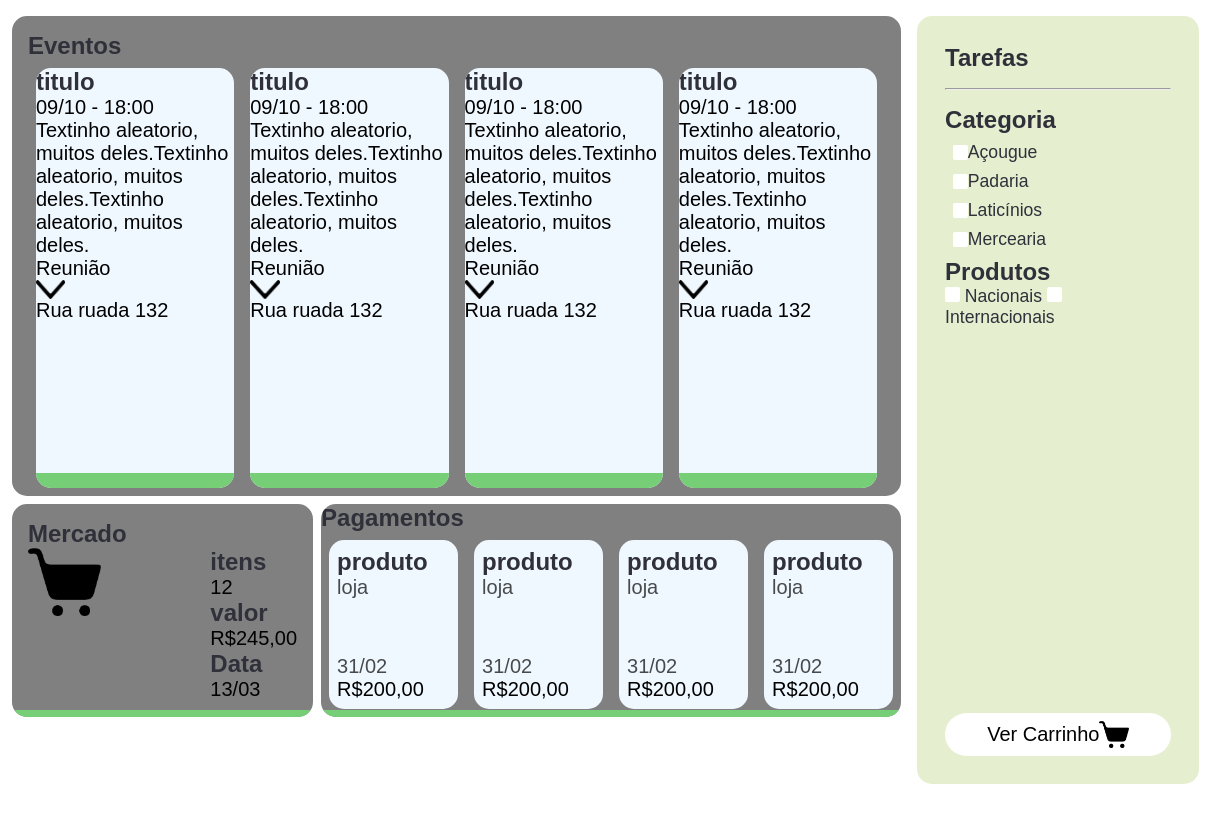
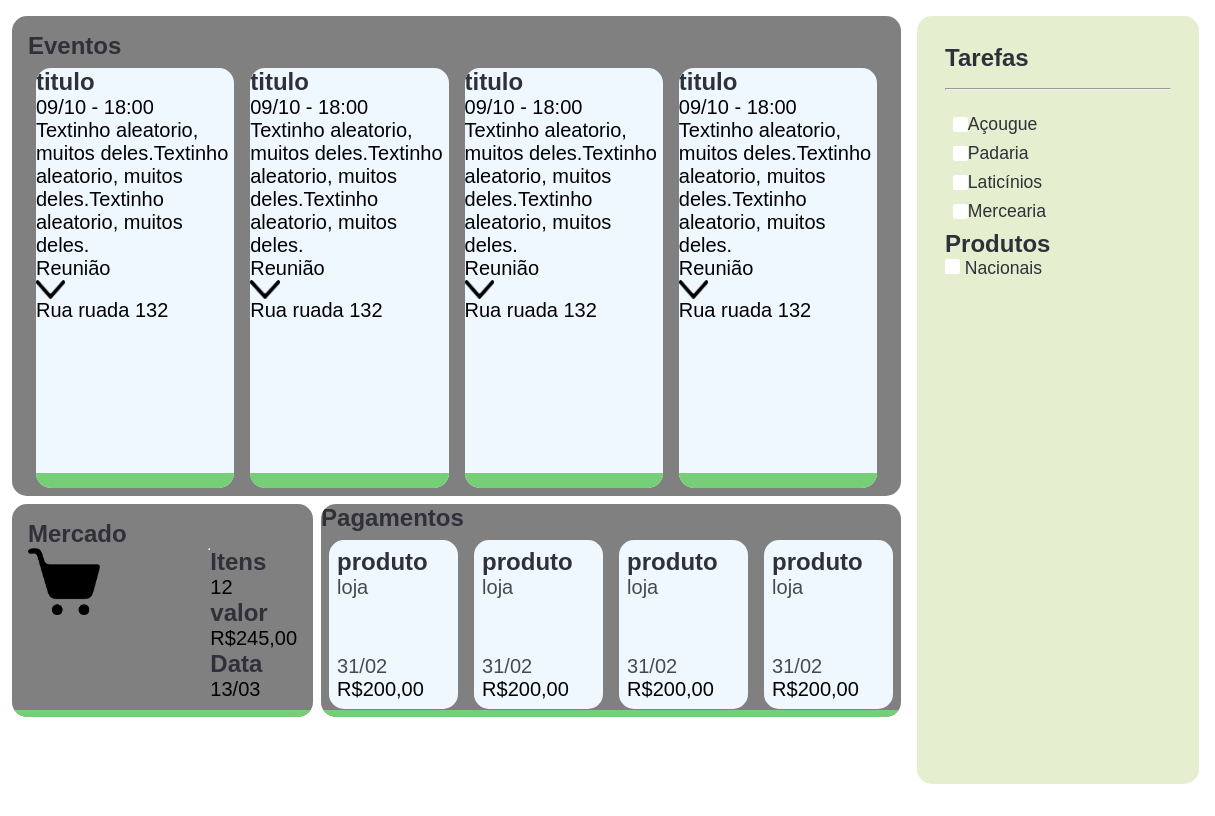
Before and after one commit to Alv-Rod/Cida-Agenda-Inteligente, a plain HTML site: page painel.html in a window 1280 px wide. Shown: the full height of the page, 65-1280 px from the left. Drawn offline with Linux system fonts and the light colour scheme.

Commit message:
Update painel.html

```diff
--- a/painel.html
+++ b/painel.html
@@ -97,13 +97,15 @@
                 <div id="card-bottom">
                     <div class="cart special">
                         <h1>Mercado</h1>
+                        <div id="market-content">
                             <div id="cart-supreme-div">
                                 <div>
                                     <img class="cart-img" src="img/icons/cart.png" alt="">
                                 </div>
+                                <div id="market-line"><hr></div>
                                 <div id="market-description">
-                                <div id="items">
-                                    <h2>itens</h2>
+                                    <div id="market-items">
+                                        <h2>Itens</h2>
                                         <p id="items-quantity">12</p>
                                     </div>
                                     <div id="market-value">
@@ -116,10 +118,10 @@
                                     </div>
                                 </div>
                             </div>
-
+                        </div>
                     </div>
                     <div class="payment-card special">
-                        <h1 class="title">Pagamentos</h1>
+                        <h1>Pagamentos</h1>
                         <div class="carrousel-payment">
                             <div class="payment">
                                 <div class="title-payment">
@@ -168,7 +170,6 @@
             <aside class="task-section">
                 <h1>Tarefas</h1>
                 <hr>
-                <h3>Categoria</h3>
                 <ul id="category-filter-list">
                     <li>
                         <input type="checkbox" name="category-filter" id="acougue" value="acougue">
@@ -193,16 +194,7 @@
                         <input type="checkbox" name="filter-prod-checkbox" class="prod-checkbox" id="nacionais" value="nacionais">
                         Nacionais
                     </label>
-                    <label for="internacionais">
-                        <input type="checkbox" name="filter-prod-checkbox" class="prod-checkbox" id="internacionais" value="internacionais">
-                        Internacionais
-                    </label>
                 </div>
-
-                <button id="see-cart">
-                    Ver Carrinho
-                    <img src="img/icons/cart.png" alt="" class="icon">
-                </button>
             </aside>
         </div>
     </main>
```
Lines whose indentation alone changed are shown as unchanged.
